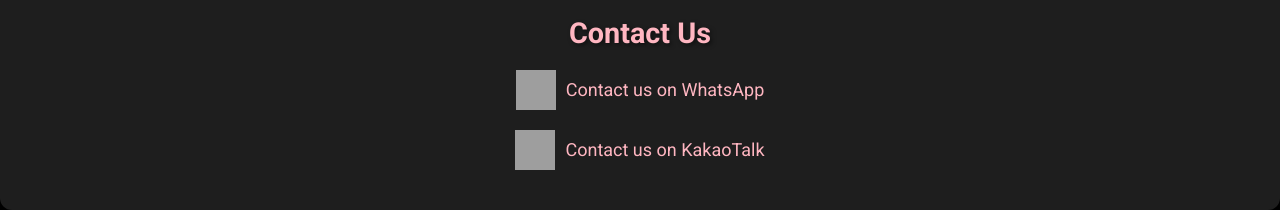
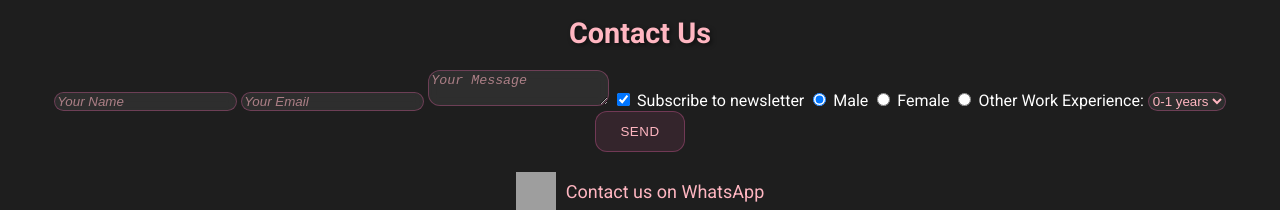
Before and after one commit to Bodda30/travil2egypt, a plain HTML site: page index.html in a window 1280 px wide. Shown: the part 3544-3754 px from the top of the page. Drawn offline with Linux system fonts and the light colour scheme; grey boxes are pictures that could not be loaded.

Commit message:
Update index.html

```diff
--- a/index.html
+++ b/index.html
@@ -219,6 +219,41 @@
 <!-- Contact Us Section (English) -->
 <section id="contact" class="fade-in english">
     <h2>Contact Us</h2>
+    <form action="https://getform.io/f/allldnwa" method="POST">
+        <input type="text" name="name" placeholder="Your Name" required>
+        <input type="email" name="email" placeholder="Your Email" required>
+        <textarea name="message" placeholder="Your Message" required></textarea>
+        <!-- add hidden Honeypot input to prevent spams -->
+        <input type="hidden" name="_gotcha" style="display:none !important">
+        <!-- checkbox handle -->
+        <label>
+            <input type="checkbox" name="subscribe" value="yes" checked>
+            Subscribe to newsletter
+        </label>
+        <input type="hidden" name="subscribe" value="no">
+        <!-- radio button handle -->
+        <label>
+            <input type="radio" name="gender" value="male" checked>
+            Male
+        </label>
+        <label>
+            <input type="radio" name="gender" value="female">
+            Female
+        </label>
+        <label>
+            <input type="radio" name="gender" value="other">
+            Other
+        </label>
+        <!-- select field handle -->
+        <label>
+            Work Experience:
+            <select name="work-experience">
+                <option value="one-year">0-1 years</option>
+                <option value="one-five-years">1-5 years</option>
+            </select>
+        </label>
+        <button type="submit">Send</button>
+    </form>
     <div class="contact-methods">
         <a href="https://api.whatsapp.com/send?phone=YOUR_PHONE_NUMBER" target="_blank" class="contact-link">
             <img src="https://upload.wikimedia.org/wikipedia/commons/thumb/6/6b/WhatsApp.svg/1024px-WhatsApp.svg.png" class="contact-icon">
```
